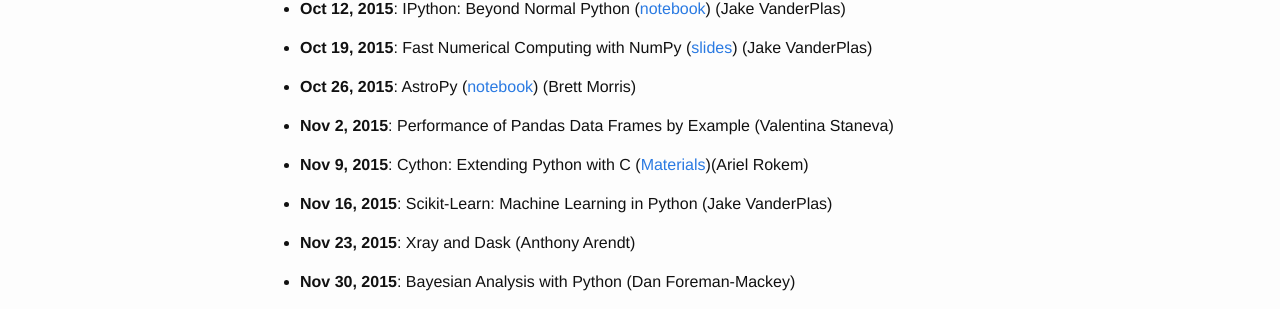
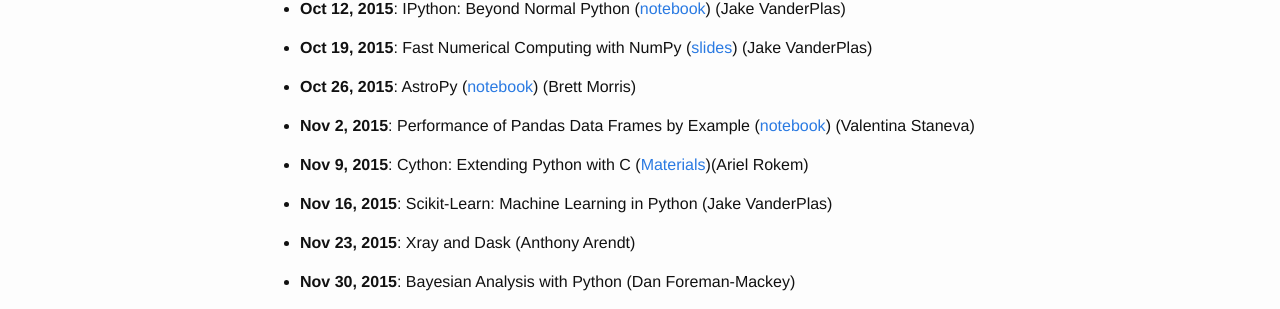
Before and after one commit to uwescience/python-seminar-2015, a Jekyll site: the page built from seminar.md, in a window 1280 px wide. Shown: the part 482-791 px from the top of the page. Built offline with Jekyll 4.4.1, drawn with Linux system fonts in a browser that asks for light colours.

Commit message:
Adding PandasPerformance link to seminar webpage

```diff
--- a/seminar.md
+++ b/seminar.md
@@ -24,7 +24,7 @@
 
 - **Oct 26, 2015**: AstroPy ([notebook](http://nbviewer.jupyter.org/url/uwescience.github.io/python-seminar-2015/notebooks/intro_to_astropy.ipynb)) (Brett Morris)
 
-- **Nov 2, 2015**: Performance of Pandas Data Frames by Example (Valentina Staneva)
+- **Nov 2, 2015**: Performance of Pandas Data Frames by Example ([notebook](http://nbviewer.jupyter.org/url/uwescience.github.io/python-seminar-2015/notebooks/PandasPerformance/PandasPerformance.ipynb)) (Valentina Staneva)
 
 - **Nov 9, 2015**: Cython: Extending Python with C ([Materials](https://github.com/uwescience/python-seminar-2015/tree/master/cython))(Ariel Rokem)
 
```
